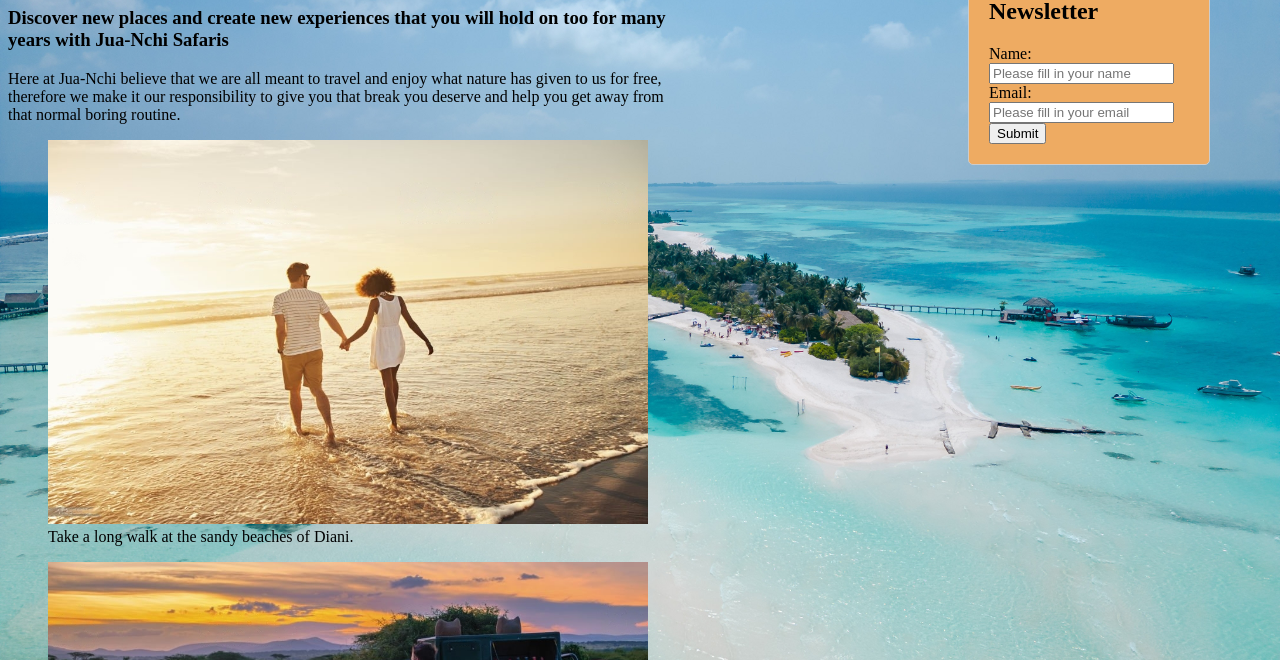
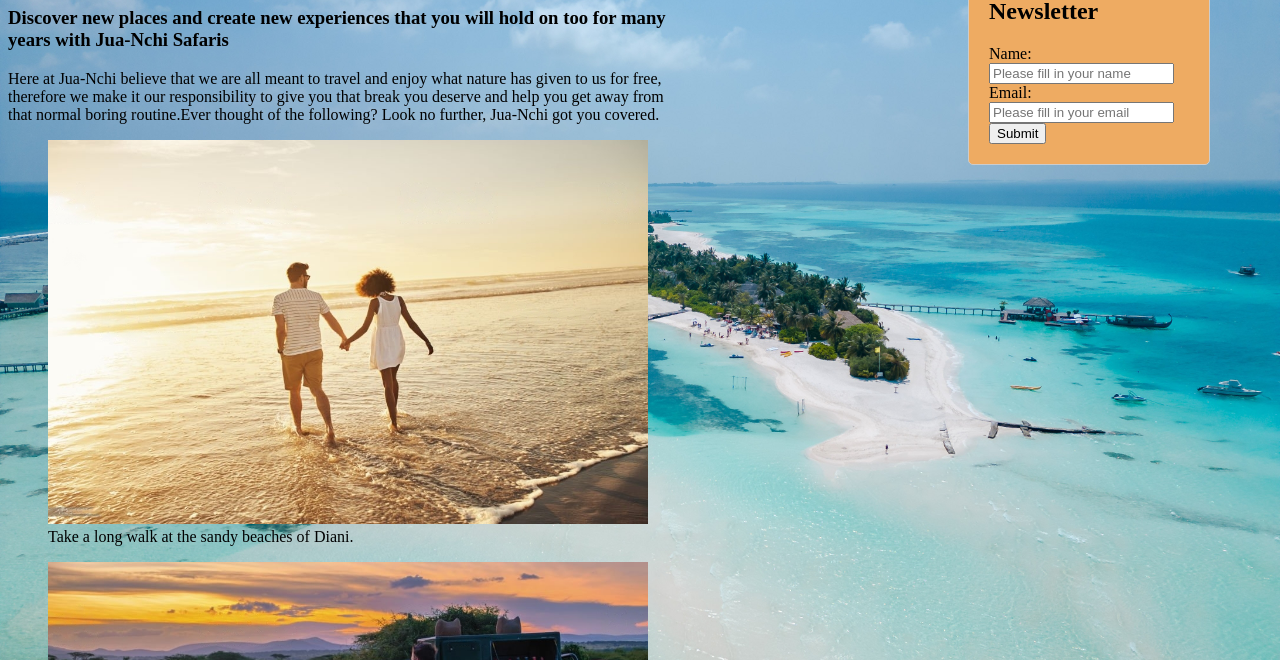
Before and after one commit to VictorOroo/Phase0project, a plain HTML site: page index.html in a window 1280 px wide. Shown: the part 140-800 px from the top of the page. Drawn offline with Linux system fonts and the light colour scheme.

Commit message:
Saturday evening part 2

```diff
--- a/index.html
+++ b/index.html
@@ -29,7 +29,7 @@
         <div>
           <h3 class="discoverplaces">Discover new places and create new experiences that you will hold on too for many<br> years with Jua-Nchi Safaris</h3>
         </div>
-        <p>Here at Jua-Nchi believe that we are all meant to travel and enjoy what nature has given to us for free, <br> therefore we make it our responsibility to give you that break you deserve and help you get away from<br> that normal boring routine.</p>
+        <p>Here at Jua-Nchi believe that we are all meant to travel and enjoy what nature has given to us for free, <br> therefore we make it our responsibility to give you that break you deserve and help you get away from<br> that normal boring routine.Ever thought of the following? Look no further, Jua-Nchi got you covered.</p>
 
         <form class="newsletter">
             <h2>Subscribe to our Newsletter</h2>
```
